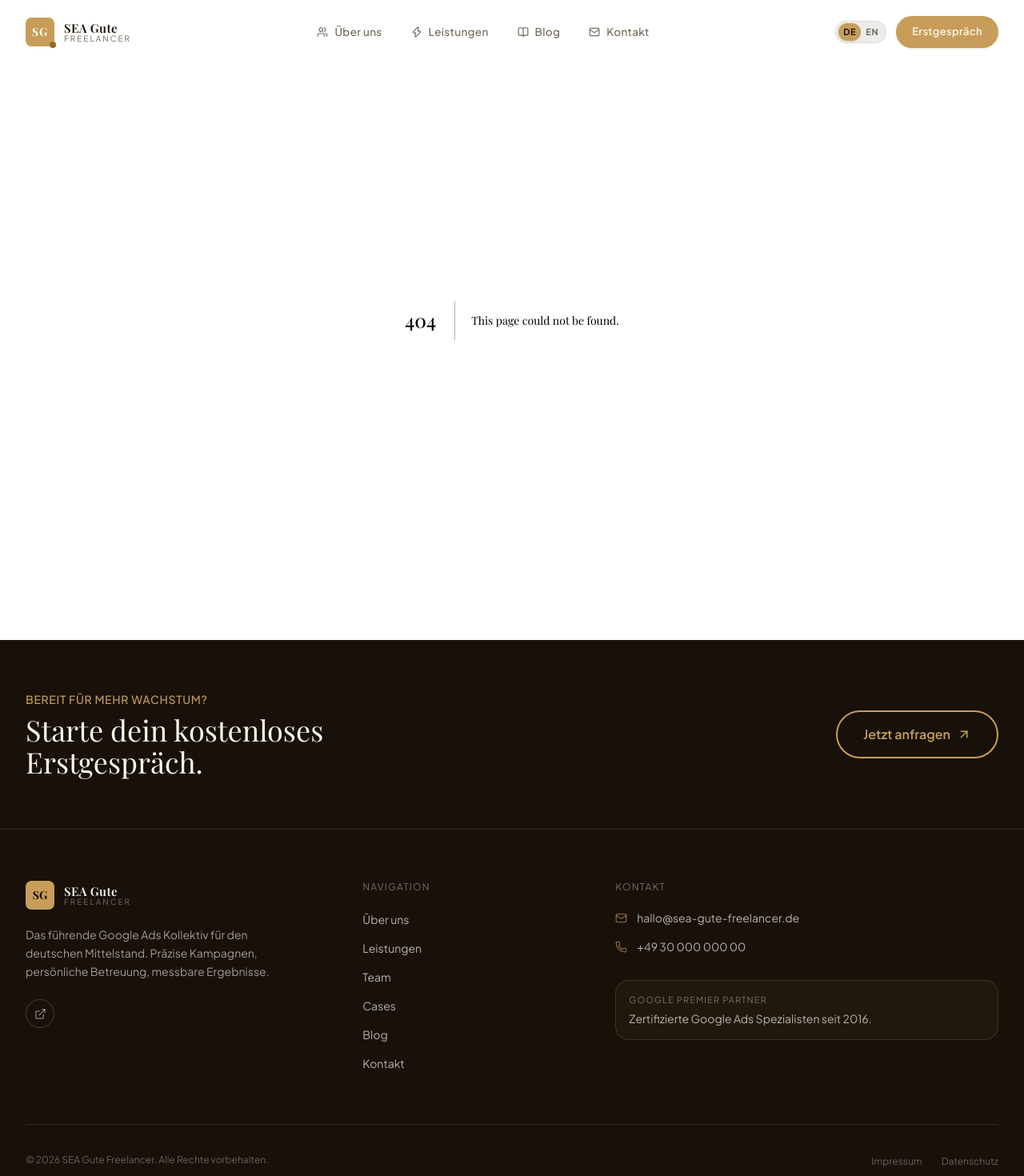
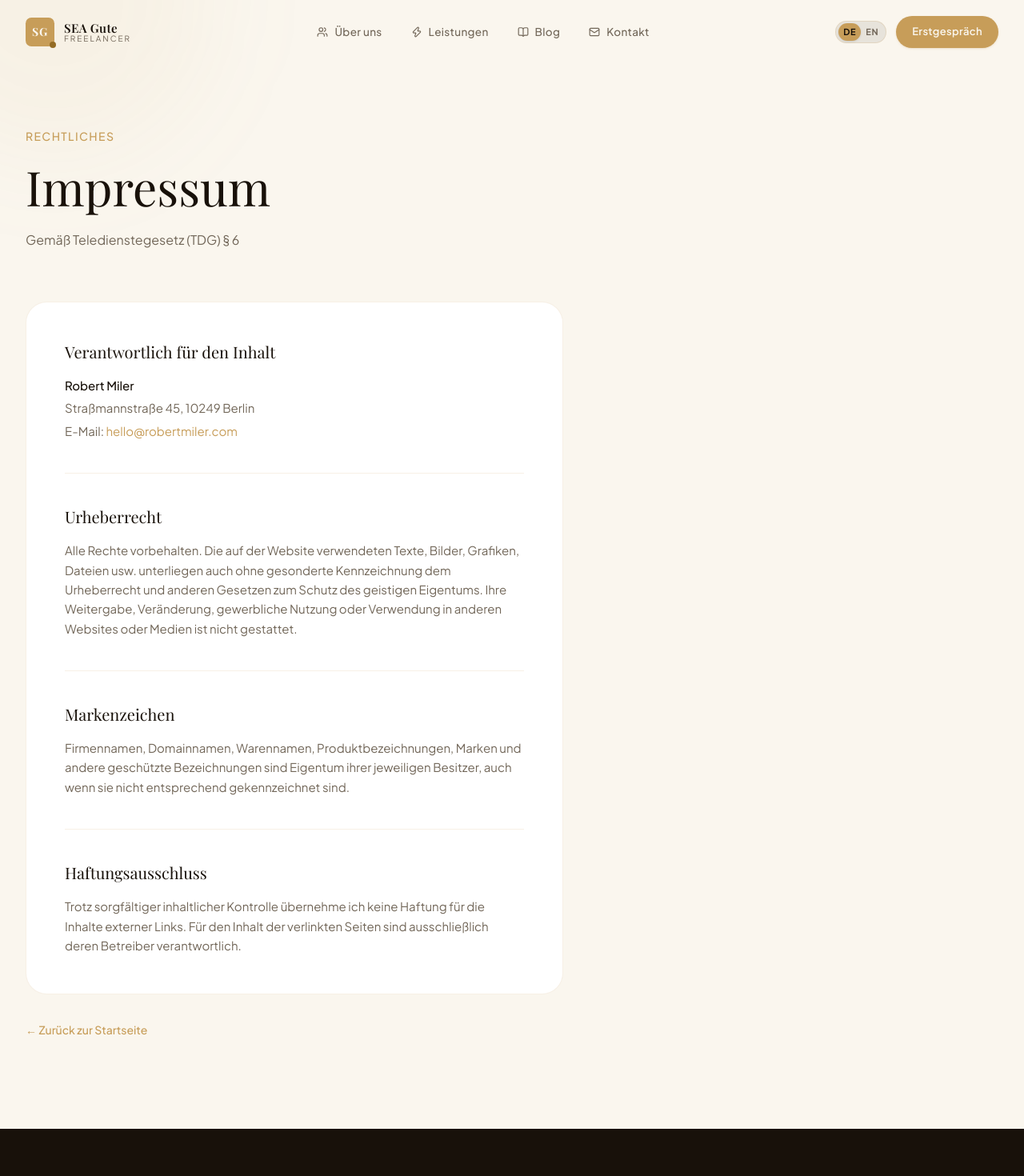
Before and after one commit to SEA-Gute-Freelancer/website, a Next.js app: page /impressum in a window 1280 px wide. Before the commit this address had no page. Shown: the top 1470 px of the page at 80% size. Built offline with nearby package versions, Linux system fonts and the light colour scheme.

Commit message:
Add Impressum page

```diff
--- /dev/null
+++ b/app/impressum/page.tsx
@@ -0,0 +1,88 @@
+"use client";
+
+import Link from "next/link";
+import { FadeIn } from "@/components/animations/FadeIn";
+
+export default function ImpressumPage() {
+  return (
+    <>
+      {/* Hero */}
+      <section className="relative pt-28 lg:pt-40 pb-12 lg:pb-16 bg-cream overflow-hidden">
+        <div className="absolute top-0 left-0 w-[400px] h-[400px] bg-gold/5 rounded-full -translate-y-1/2 -translate-x-1/3 blur-3xl pointer-events-none" />
+        <div className="max-w-7xl mx-auto px-6 lg:px-8">
+          <FadeIn className="max-w-2xl">
+            <p className="text-gold text-sm font-medium tracking-widest uppercase mb-4">Rechtliches</p>
+            <h1 className="font-heading text-3xl sm:text-5xl lg:text-6xl text-charcoal leading-tight mb-4">
+              Impressum
+            </h1>
+            <p className="text-warm-muted text-base leading-relaxed">
+              Gemäß Teledienstegesetz (TDG) § 6
+            </p>
+          </FadeIn>
+        </div>
+      </section>
+
+      {/* Content */}
+      <section className="pb-28 bg-cream">
+        <div className="max-w-7xl mx-auto px-6 lg:px-8">
+          <FadeIn>
+            <div className="max-w-2xl bg-white border border-gold/15 rounded-3xl p-8 lg:p-12 space-y-10">
+
+              {/* Verantwortlich */}
+              <div>
+                <h2 className="font-heading text-xl text-charcoal mb-4">Verantwortlich für den Inhalt</h2>
+                <div className="space-y-1 text-warm-muted text-[15px] leading-relaxed">
+                  <p className="font-medium text-charcoal">Robert Miler</p>
+                  <p>Straßmannstraße 45, 10249 Berlin</p>
+                  <p>
+                    E-Mail:{" "}
+                    <a href="mailto:hello@robertmiler.com" className="text-gold hover:underline">
+                      hello@robertmiler.com
+                    </a>
+                  </p>
+                </div>
+              </div>
+
+              <div className="h-px bg-gold/15" />
+
+              {/* Urheberrecht */}
+              <div>
+                <h2 className="font-heading text-xl text-charcoal mb-4">Urheberrecht</h2>
+                <p className="text-warm-muted text-[15px] leading-relaxed">
+                  Alle Rechte vorbehalten. Die auf der Website verwendeten Texte, Bilder, Grafiken, Dateien usw. unterliegen auch ohne gesonderte Kennzeichnung dem Urheberrecht und anderen Gesetzen zum Schutz des geistigen Eigentums. Ihre Weitergabe, Veränderung, gewerbliche Nutzung oder Verwendung in anderen Websites oder Medien ist nicht gestattet.
+                </p>
+              </div>
+
+              <div className="h-px bg-gold/15" />
+
+              {/* Markenzeichen */}
+              <div>
+                <h2 className="font-heading text-xl text-charcoal mb-4">Markenzeichen</h2>
+                <p className="text-warm-muted text-[15px] leading-relaxed">
+                  Firmennamen, Domainnamen, Warennamen, Produktbezeichnungen, Marken und andere geschützte Bezeichnungen sind Eigentum ihrer jeweiligen Besitzer, auch wenn sie nicht entsprechend gekennzeichnet sind.
+                </p>
+              </div>
+
+              <div className="h-px bg-gold/15" />
+
+              {/* Haftungsausschluss */}
+              <div>
+                <h2 className="font-heading text-xl text-charcoal mb-4">Haftungsausschluss</h2>
+                <p className="text-warm-muted text-[15px] leading-relaxed">
+                  Trotz sorgfältiger inhaltlicher Kontrolle übernehme ich keine Haftung für die Inhalte externer Links. Für den Inhalt der verlinkten Seiten sind ausschließlich deren Betreiber verantwortlich.
+                </p>
+              </div>
+
+            </div>
+          </FadeIn>
+
+          <FadeIn delay={0.15} className="mt-8">
+            <Link href="/" className="text-gold text-sm font-medium hover:underline">
+              ← Zurück zur Startseite
+            </Link>
+          </FadeIn>
+        </div>
+      </section>
+    </>
+  );
+}
```
